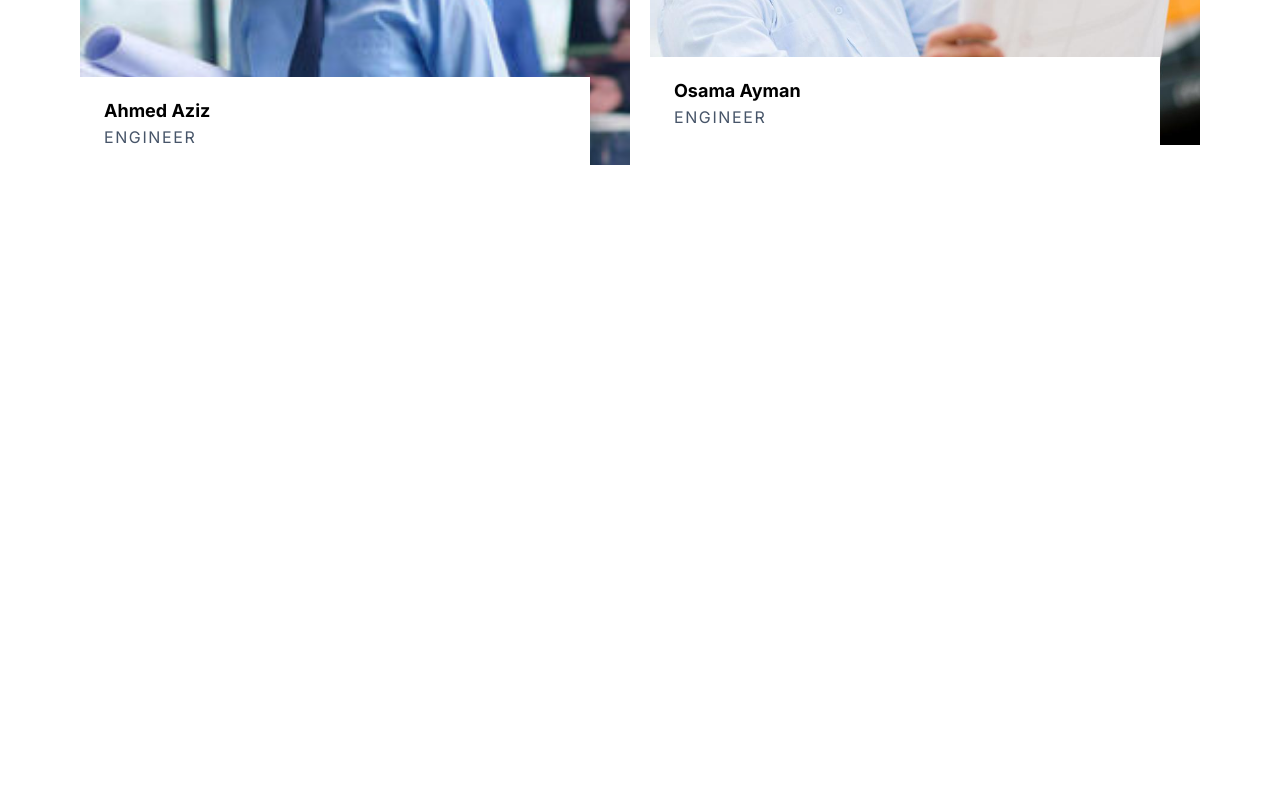
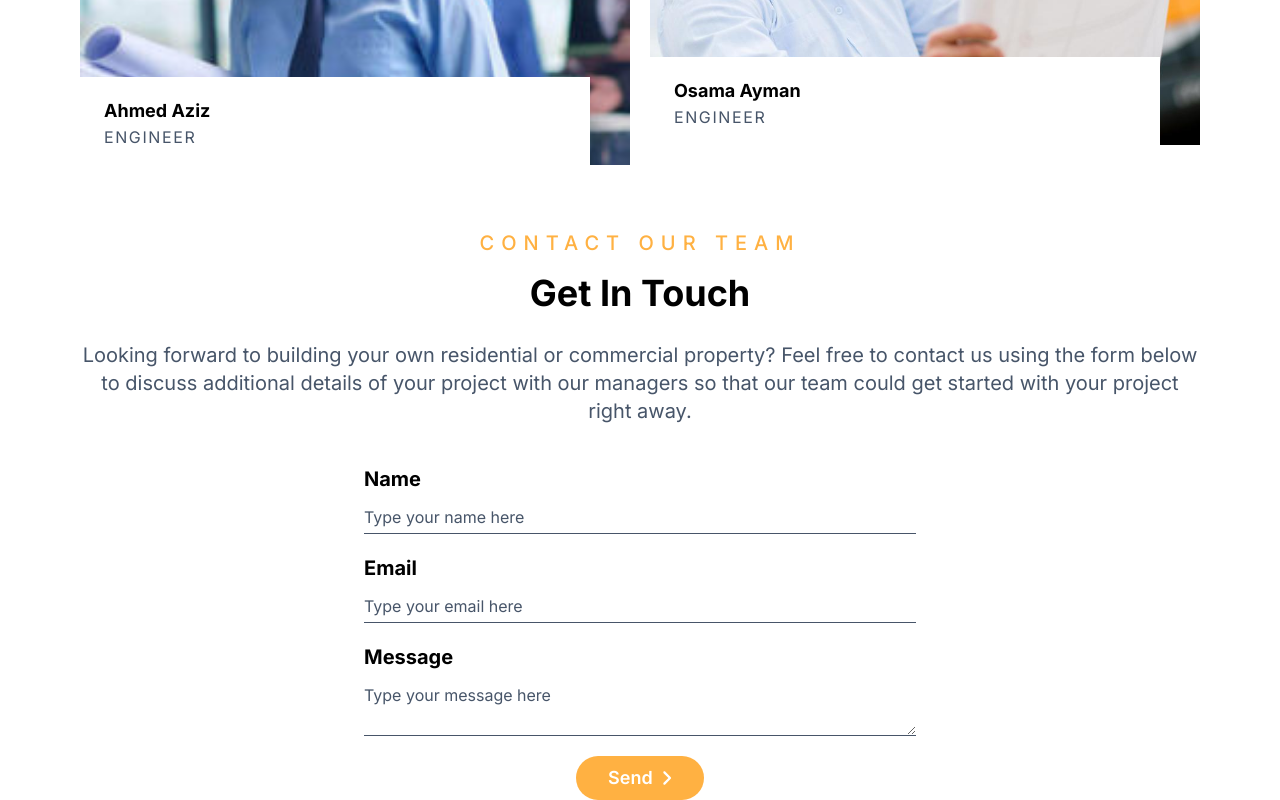
Before and after one commit to abdullah-omar-aly/cityscape-construction, a Next.js app: page / in a window 1280 px wide. Shown: the part 4423-5223 px from the top of the page. Before the commit the page ends 4588 px from the top, so only its background shows below. Built offline with nearby package versions, Linux system fonts and the light colour scheme.

Commit message:
adding Contact-Us section | completed

```diff
--- a/src/app/page.js
+++ b/src/app/page.js
@@ -1,4 +1,5 @@
 import About from '@/sections/About'
+import ContactUs from '@/sections/ContactUs'
 import Hero from '@/sections/Hero'
 import OurTeam from '@/sections/OurTeam'
 import ProjectGallery from '@/sections/Projects'
@@ -23,6 +24,9 @@ export default function Home() {
       <section id="our-team">
         <OurTeam />
       </section>
+      <section id="contact-us">
+        <ContactUs />
+      </section>
       </div>
   )
 }
--- a/src/icons.jsx
+++ b/src/icons.jsx
@@ -32,7 +32,7 @@ export const CompassDraftingIcon = () => (
 )
 
 export const AngleRightIcon = () => (
-    <svg xmlns="http://www.w3.org/2000/svg" height="1em" viewBox="0 0 320 512"><path d="M278.6 233.4c12.5 12.5 12.5 32.8 0 45.3l-160 160c-12.5 12.5-32.8 12.5-45.3 0s-12.5-32.8 0-45.3L210.7 256 73.4 118.6c-12.5-12.5-12.5-32.8 0-45.3s32.8-12.5 45.3 0l160 160z"/></svg>
+    <svg xmlns="http://www.w3.org/2000/svg" fill="white" height="1em" viewBox="0 0 320 512"><path d="M278.6 233.4c12.5 12.5 12.5 32.8 0 45.3l-160 160c-12.5 12.5-32.8 12.5-45.3 0s-12.5-32.8 0-45.3L210.7 256 73.4 118.6c-12.5-12.5-12.5-32.8 0-45.3s32.8-12.5 45.3 0l160 160z"/></svg>
 )
 
 export const MagnifyingGlassPlusIcon = () => (
--- /dev/null
+++ b/src/sections/ContactUs/index.jsx
@@ -0,0 +1,79 @@
+"use client"
+
+import React from 'react'
+import { motion   } from "framer-motion";
+import { AngleRightIcon } from '@/icons';
+
+
+const contactSectionVariants = {
+    visible: { scale: 1, transition: { duration: 1.5 , ease: "easeOut"} },
+    hidden: { scale: 0 }
+  };
+
+
+const ContactUs = () => {
+
+  return (
+    <section className='primary-section pt-16 overflow-hidden'>
+            <motion.section
+    whileInView="visible"
+    initial="hidden"
+    variants={contactSectionVariants}
+    viewport={{once: true}}
+    >
+        <section className='container max-w-screen-xl'>
+            <div className='flex flex-col items-center justify-center'>
+                <h2 className="uppercase text-main-primary font-medium pb-4 text-xl " style={{letterSpacing:'7px'}}>contact our team</h2>
+                <h3 className="text-4xl font-bold pb-7   capitalize">get in touch</h3>
+                <p className='text-slate-600 text-center text-xl'>Looking forward to building your own residential or commercial property? Feel free to contact us using the form below to discuss additional details of your project with our managers so that our team could get started with your project right away.</p>
+            </div>
+            <div className='w-full mt-10'>
+                <form className='w-full max-w-xl mx-auto'>
+                    <div className='flex flex-col items-start mx-3 pb-5'>
+                        <label htmlFor='name' className='font-bold text-xl text-black' >Name</label>
+                        <input
+                            id="name"
+                            type="text"
+                            placeholder='Type your name here'
+                            className='w-full placeholder:text-slate-600 border-b border-slate-600 pt-3 pb-1 outline-none'
+                            />
+
+                    </div>
+                    <div className='flex flex-col items-start mx-3 pb-5'>
+                        <label htmlFor='name' className='font-bold text-xl text-black' >Email</label>
+                        <input
+                            id="name"
+                            type="text"
+                            placeholder='Type your email here'
+                            className='w-full placeholder:text-slate-600 border-b border-slate-600 pt-3 pb-1 outline-none'
+                            />
+
+                    </div>
+                    <div className='flex flex-col items-start mx-3 mb-5'>
+                        <label htmlFor='name' className='font-bold text-xl text-black' >Message</label>
+                        <textarea
+                            id="name"
+                            placeholder='Type your message here'
+                            className='w-full placeholder:text-slate-600 border-b border-slate-600 pt-3 pb-1 outline-none'
+                            />
+
+                    </div>
+                    <motion.button
+                            className='flex items-center font-semibold text-lg  text-white mx-auto  rounded-full px-8 py-2  bg-main-primary hover:bg-main-black transition-colors duration-300 '
+                            initial={{y: 40 , opacity:0}}
+                            animate={{y:0 , opacity:1}}
+                            transition={{delay:2  ,duration: 0.5, ease: "easeOut"}}
+
+                            ><span className=" mr-2" >Send</span>
+                            <AngleRightIcon />
+                    </motion.button>
+                </form>
+            </div>
+
+        </section>
+    </motion.section>
+    </section>
+  )
+}
+
+export default ContactUs
```
